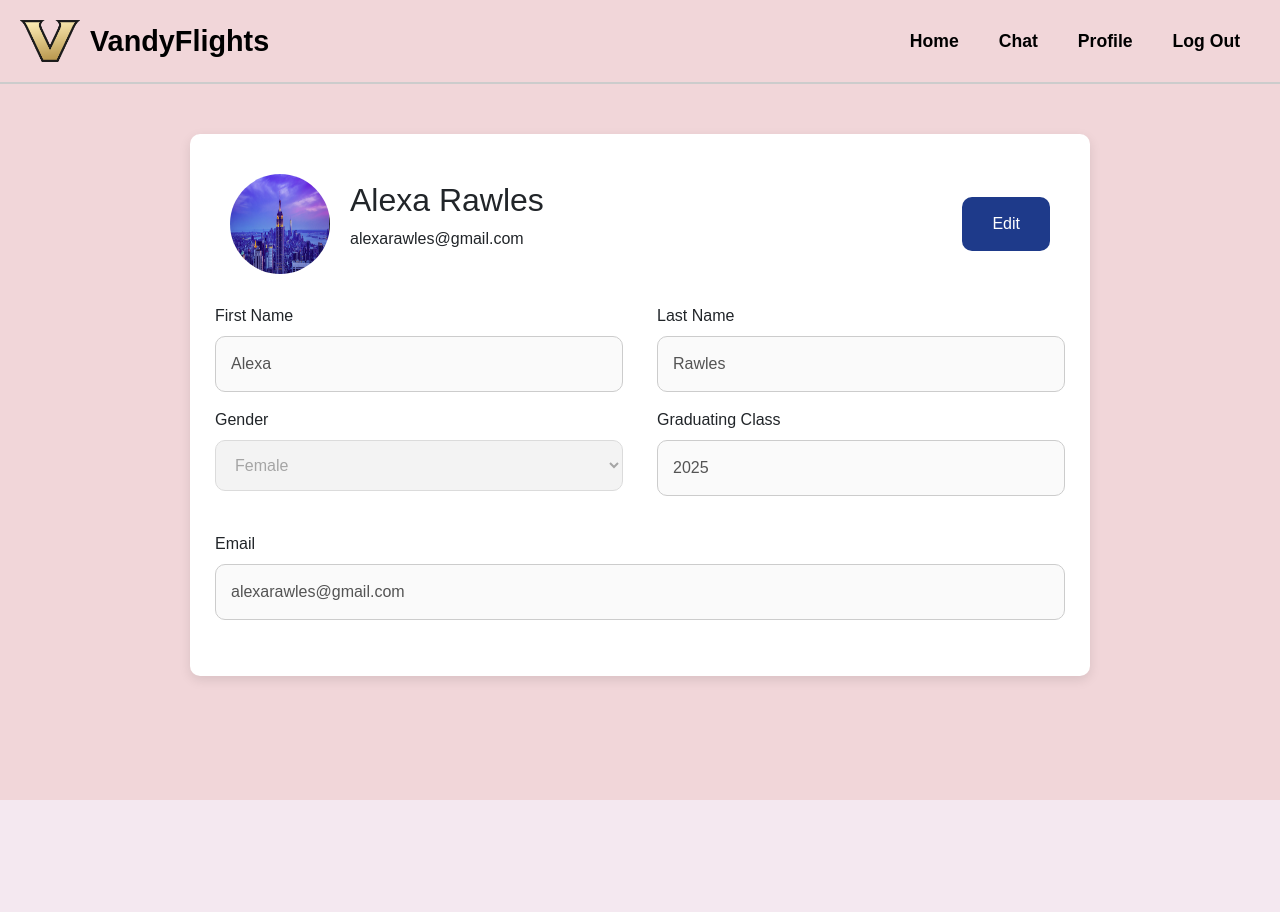
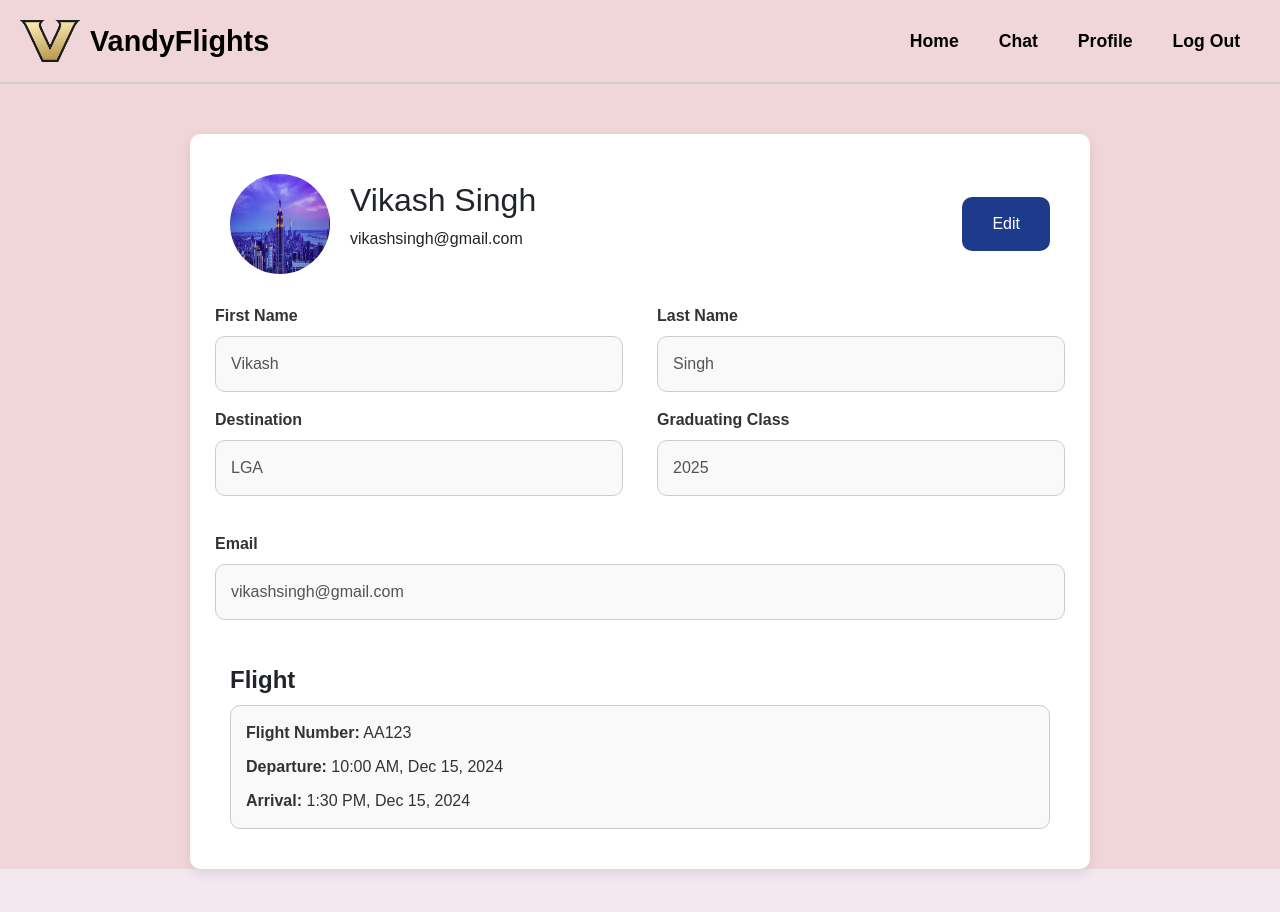
Before and after one commit to lanierjh/VandyFlights, a Next.js app in the folder client/: page /editProfile in a window 1280 px wide. Shown: the top 912 px of the page. Before the commit the page ends 800 px from the top, so only its background shows below. Built offline with nearby package versions, Linux system fonts and the light colour scheme.

Commit message:
add chat and flight

```diff
--- a/client/src/components/EditProfile.tsx
+++ b/client/src/components/EditProfile.tsx
@@ -4,11 +4,11 @@ import Header from './Header';
 
 export default function EditProfile() {
     const [formData, setFormData] = useState({
-        firstName: 'Alexa',
-        lastName: 'Rawles',
-        gender: 'female',
+        firstName: 'Vikash',
+        lastName: 'Singh',
+        destination: 'LGA',
         graduatingClass: '2025',
-        email: 'alexarawles@gmail.com'
+        email: 'vikashsingh@gmail.com'
     });
 
     const [isEditing, setIsEditing] = useState(false);
@@ -23,21 +23,17 @@ export default function EditProfile() {
 
     const handleSaveClick = () => {
         setIsEditing(false);
-        // Logic to save data (e.g., API call)
         console.log('Form data saved:', formData);
     };
 
     return (
         <div style={{ fontFamily: 'Arial, sans-serif', backgroundColor: '#F1D6D9', minHeight: '100vh' }}>
-            {/* Header Component at the top */}
-            <Header /> {/* The header spans the top, just like on the chat page */}
-
+            <Header />
             <div className="edit-profile-container" style={styles.profileContainer}>
                 <div style={{ display: 'flex', justifyContent: 'space-between', alignItems: 'center' }}>
-                    {/* Profile Picture and Info */}
                     <div style={{ display: 'flex', alignItems: 'center' }}>
                         <Image
-                            src="/newyork.png" // Replace with actual profile image path
+                            src="/newyork.png"
                             alt="Profile picture"
                             width={100}
                             height={100}
@@ -48,7 +44,6 @@ export default function EditProfile() {
                             <p>{formData.email}</p>
                         </div>
                     </div>
-                    {/* Edit / Save Button */}
                     {isEditing ? (
                         <button
                             type="button"
@@ -70,7 +65,7 @@ export default function EditProfile() {
                 <form className="profile-form" style={{ marginTop: '30px' }}>
                     <div className="row" style={styles.row}>
                         <div className="form-group" style={styles.formGroup}>
-                            <label htmlFor="firstName">First Name</label>
+                            <label htmlFor="firstName" style={styles.label}>First Name</label>
                             <input
                                 type="text"
                                 id="firstName"
@@ -83,7 +78,7 @@ export default function EditProfile() {
                             />
                         </div>
                         <div className="form-group" style={styles.formGroup}>
-                            <label htmlFor="lastName">Last Name</label>
+                            <label htmlFor="lastName" style={styles.label}>Last Name</label>
                             <input
                                 type="text"
                                 id="lastName"
@@ -98,22 +93,20 @@ export default function EditProfile() {
                     </div>
                     <div className="row" style={styles.row}>
                         <div className="form-group" style={styles.formGroup}>
-                            <label htmlFor="gender">Gender</label>
-                            <select
-                                id="gender"
-                                name="gender"
-                                value={formData.gender}
+                            <label htmlFor="destination" style={styles.label}>Destination</label>
+                            <input
+                                type="text"
+                                id="destination"
+                                name="destination"
+                                value={formData.destination}
                                 onChange={handleChange}
+                                placeholder="Your Destination"
                                 disabled={!isEditing}
                                 style={styles.inputField}
-                            >
-                                <option value="male">Male</option>
-                                <option value="female">Female</option>
-                                <option value="other">Other</option>
-                            </select>
+                            />
                         </div>
                         <div className="form-group" style={styles.formGroup}>
-                            <label htmlFor="graduatingClass">Graduating Class</label>
+                            <label htmlFor="graduatingClass" style={styles.label}>Graduating Class</label>
                             <input
                                 type="text"
                                 id="graduatingClass"
@@ -128,7 +121,7 @@ export default function EditProfile() {
                     </div>
                     <div className="row" style={{ marginTop: '20px' }}>
                         <div className="form-group" style={{ width: '100%' }}>
-                            <label htmlFor="email">Email</label>
+                            <label htmlFor="email" style={styles.label}>Email</label>
                             <input
                                 type="email"
                                 id="email"
@@ -142,6 +135,22 @@ export default function EditProfile() {
                         </div>
                     </div>
                 </form>
+
+                {/* Flight Section as a single entity */}
+                <div style={{ marginTop: '30px' }}>
+                    <h3 style={{ fontSize: '1.5rem', fontWeight: 'bold', marginBottom: '10px' }}>Flight</h3>
+                    <div style={styles.flightContainer}>
+                        <div style={styles.flightDetail}>
+                            <span style={styles.label}>Flight Number:</span> AA123
+                        </div>
+                        <div style={styles.flightDetail}>
+                            <span style={styles.label}>Departure:</span> 10:00 AM, Dec 15, 2024
+                        </div>
+                        <div style={styles.flightDetail}>
+                            <span style={styles.label}>Arrival:</span> 1:30 PM, Dec 15, 2024
+                        </div>
+                    </div>
+                </div>
             </div>
         </div>
     );
@@ -151,11 +160,11 @@ export default function EditProfile() {
 const styles = {
     profileContainer: {
         margin: '50px auto',
-        padding: '40px', // Increased padding for more spacious layout
+        padding: '40px',
         backgroundColor: 'white',
         borderRadius: '10px',
         boxShadow: '0 4px 12px rgba(0, 0, 0, 0.1)',
-        maxWidth: '900px', // Increased max width to make the container bigger
+        maxWidth: '900px',
     },
     row: {
         display: 'flex',
@@ -164,18 +173,37 @@ const styles = {
     formGroup: {
         flex: '0 0 48%',
     },
+    label: {
+        fontWeight: 'bold',
+        fontSize: '1rem', // Ensure all labels have the same font size
+        color: '#333',
+    },
     inputField: {
         width: '100%',
-        padding: '15px', // Increased padding for bigger input fields
+        padding: '15px',
         borderRadius: '10px',
         border: '1px solid #ccc',
+        backgroundColor: '#f9f9f9',
+    },
+    flightContainer: {
+        backgroundColor: '#f9f9f9',
+        padding: '15px',
+        borderRadius: '10px',
+        border: '1px solid #ccc',
+        display: 'flex',
+        flexDirection: 'column',
+        gap: '10px',
+    },
+    flightDetail: {
+        fontSize: '1rem',
+        color: '#333',
     },
     saveButton: {
         backgroundColor: '#28a745',
         color: 'white',
         border: 'none',
         borderRadius: '10px',
-        padding: '15px 30px', // Bigger button
+        padding: '15px 30px',
         cursor: 'pointer',
     },
     editButton: {
@@ -183,7 +211,7 @@ const styles = {
         color: 'white',
         border: 'none',
         borderRadius: '10px',
-        padding: '15px 30px', // Bigger button
+        padding: '15px 30px',
         cursor: 'pointer',
     },
 };
--- a/client/src/components/FlightResults.tsx
+++ b/client/src/components/FlightResults.tsx
@@ -20,7 +20,7 @@ export default function FlightResults() {
     const router = useRouter();
     const todayDate = new Date().toISOString().split("T")[0];
 
-    const passengers = ["Alice Johnson", "Bob Smith", "Carol Williams", "David Brown", "Eve Davis"];
+    const passengers = ["James Huang", "Abdallah Safa", "Jackson Lanier", "Jane Sun", "Vikash Singh"];
 
     useEffect(() => {
         const storedFlightData = localStorage.getItem('flightResults');
```
Also changed, not shown: client/src/components/Chat.tsx (+187 -20 lines).
